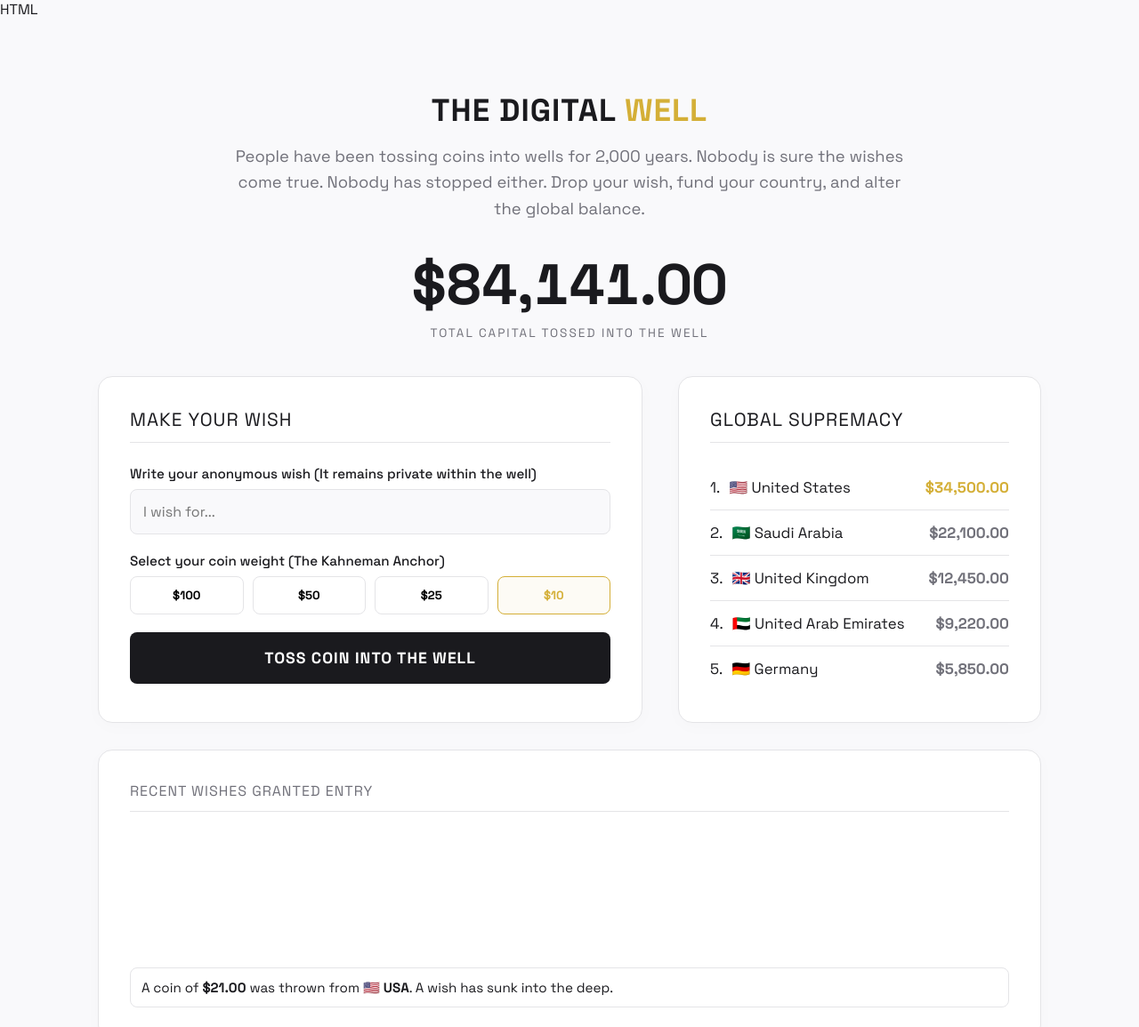
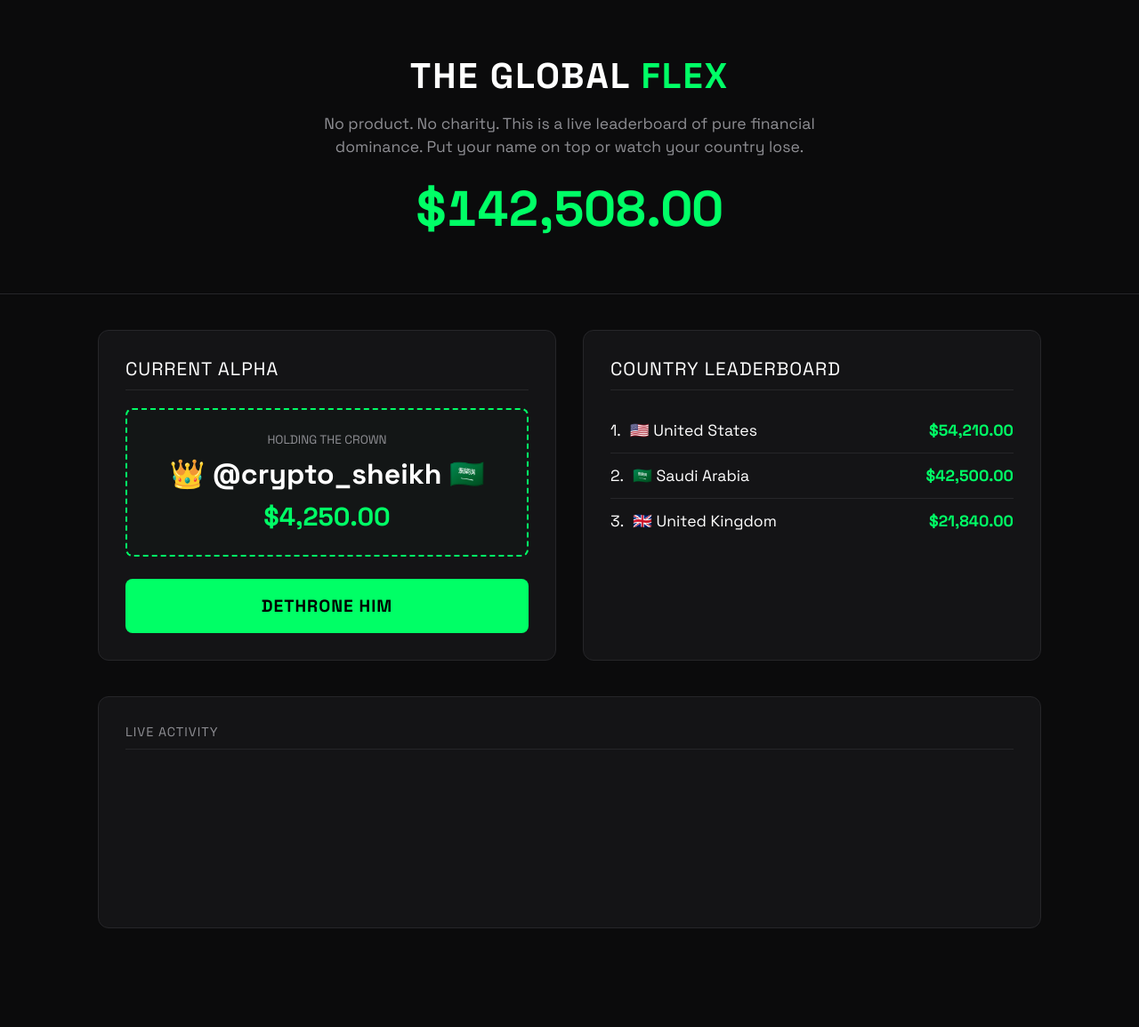
Before and after one commit to rodrigopaoluccirp-coder/fornoreason, a website: page index.html in a window 1280 px wide. Shown: the top 1155 px of the page at 89% size. Drawn offline with Linux system fonts and the light colour scheme.

Commit message:
Update index.html

```diff
--- a/index.html
+++ b/index.html
@@ -1,159 +1,117 @@
-HTML
 <!DOCTYPE html>
 <html lang="en">
 <head>
     <meta charset="UTF-8">
     <meta name="viewport" content="width=device-width, initial-scale=1.0">
-    <title>THE DIGITAL WELL | The Internet's Wishing Well</title>
+    <title>THE GLOBAL FLEX</title>
     <link rel="preconnect" href="https://fonts.googleapis.com">
     <link rel="preconnect" href="https://fonts.gstatic.com" crossorigin>
-    <link href="https://fonts.googleapis.com/css2?family=Space+Grotesk:wght@400;500;700&display=swap" rel="stylesheet">
+    <link href="https://fonts.googleapis.com/css2?family=Space+Grotesk:wght@400;700&display=swap" rel="stylesheet">
     <style>
         :root {
-            --bg: #F9F9FB;
-            --text: #1A1A1E;
-            --primary: #D4AF37; /* Oro sutil */
-            --primary-hover: #AA8B2C;
-            --card: #FFFFFF;
-            --border: #E4E4E7;
-            --muted: #71717A;
+            --bg: #0B0B0C;
+            --card: #141416;
+            --primary: #00FF66; /* Verde Dinero */
+            --text: #FFFFFF;
+            --muted: #8E8E93;
+            --border: #262629;
         }
 
         * { box-sizing: border-box; margin: 0; padding: 0; font-family: 'Space Grotesk', sans-serif; }
-        body { background-color: var(--bg); color: var(--text); padding-bottom: 80px; }
+        body { background-color: var(--bg); color: var(--text); padding-bottom: 60px; }
 
-        header { text-align: center; padding: 80px 20px 40px 20px; max-width: 800px; margin: 0 auto; }
-        .logo { font-size: 2.2rem; font-weight: 700; text-transform: uppercase; letter-spacing: 1px; margin-bottom: 15px; }
+        header { text-align: center; padding: 60px 20px; border-bottom: 1px solid var(--border); }
+        .logo { font-size: 2.5rem; font-weight: 700; letter-spacing: 2px; text-transform: uppercase; }
         .logo span { color: var(--primary); }
-        .subtitle { color: var(--muted); font-size: 1.15rem; line-height: 1.6; margin-bottom: 30px; }
+        .subtitle { color: var(--muted); font-size: 1.1rem; max-width: 600px; margin: 15px auto 0 auto; line-height: 1.5; }
 
-        .global-counter { font-size: 4rem; font-weight: 700; color: var(--text); font-variant-numeric: tabular-nums; }
-        .counter-label { text-transform: uppercase; font-size: 0.85rem; letter-spacing: 2px; color: var(--muted); margin-top: 5px; }
+        .global-counter { font-size: 3.5rem; font-weight: 700; color: var(--primary); margin-top: 20px; font-variant-numeric: tabular-nums; }
 
-        .container { max-width: 1100px; margin: 0 auto; display: grid; grid-template-columns: 1.2fr 0.8fr; gap: 40px; padding: 0 20px; }
+        .container { max-width: 1100px; margin: 40px auto; display: grid; grid-template-columns: 1fr 1fr; gap: 30px; padding: 0 20px; }
         @media (max-width: 768px) { .container { grid-template-columns: 1fr; } }
 
-        .panel { background: var(--card); border: 1px solid var(--border); border-radius: 16px; padding: 35px; box-shadow: 0 4px 20px rgba(0,0,0,0.02); }
-        .panel-title { font-size: 1.3rem; text-transform: uppercase; letter-spacing: 1px; margin-bottom: 25px; border-bottom: 1px solid var(--border); padding-bottom: 12px; }
+        .panel { background-color: var(--card); border: 1px solid var(--border); border-radius: 12px; padding: 30px; }
+        .panel-title { font-size: 1.3rem; text-transform: uppercase; margin-bottom: 20px; border-bottom: 1px solid var(--border); padding-bottom: 10px; letter-spacing: 1px; }
 
-        .form-group { margin-bottom: 20px; }
-        .form-group label { display: block; font-weight: 500; margin-bottom: 8px; font-size: 0.95rem; }
-        .input-text { width: 100%; padding: 14px; border: 1px solid var(--border); border-radius: 8px; font-size: 1rem; background: var(--bg); transition: border 0.2s; }
-        .input-text:focus { outline: none; border-color: var(--primary); }
+        .king-box { text-align: center; padding: 25px; border: 2px dashed var(--primary); border-radius: 8px; background: rgba(0, 255, 102, 0.01); margin-bottom: 25px; }
+        .king-name { font-size: 2rem; font-weight: 700; margin: 10px 0; }
+        .king-bid { font-size: 1.8rem; color: var(--primary); font-weight: 700; }
 
-        .anchor-grid { display: grid; grid-template-columns: repeat(4, 1fr); gap: 10px; margin-bottom: 20px; }
-        .anchor-btn { padding: 12px; border: 1px solid var(--border); background: var(--card); border-radius: 8px; font-weight: 700; cursor: pointer; transition: all 0.2s; }
-        .anchor-btn:hover, .anchor-btn.active { border-color: var(--primary); background: rgba(212, 175, 55, 0.05); color: var(--primary); }
+        .flex-btn { display: block; width: 100%; background-color: var(--primary); color: #000; text-align: center; padding: 18px; font-size: 1.2rem; font-weight: 700; text-transform: uppercase; border: none; border-radius: 8px; cursor: pointer; text-decoration: none; transition: transform 0.2s; letter-spacing: 1px; }
+        .flex-btn:hover { transform: translateY(-2px); }
 
-        .submit-btn { display: block; width: 100%; background: var(--text); color: #FFF; text-align: center; padding: 18px; font-size: 1.1rem; font-weight: 700; text-transform: uppercase; border: none; border-radius: 8px; cursor: pointer; text-decoration: none; transition: background 0.2s; letter-spacing: 1px; }
-        .submit-btn:hover { background: var(--primary); }
-
-        .leaderboard-row { display: flex; justify-content: space-between; padding: 14px 0; border-bottom: 1px solid var(--border); font-size: 1.05rem; }
+        .leaderboard-row { display: flex; justify-content: space-between; padding: 14px 0; border-bottom: 1px solid var(--border); font-size: 1.1rem; }
         .leaderboard-row:last-child { border-bottom: none; }
         .country { display: flex; align-items: center; gap: 10px; }
-        .amount { font-weight: 700; color: var(--muted); }
-        .leaderboard-row:first-child .amount { color: var(--primary); }
+        .amount { font-weight: 700; color: var(--primary); }
 
-        .live-feed { height: 180px; overflow-y: hidden; display: flex; flex-direction: column-reverse; gap: 10px; margin-top: 40px; }
-        .feed-item { padding: 12px; background: var(--card); border: 1px solid var(--border); border-radius: 8px; font-size: 0.95rem; animation: slideUp 0.3s ease-out; }
-        @keyframes slideUp { from { opacity: 0; transform: translateY(10px); } to { opacity: 1; transform: translateY(0); } }
+        .live-feed { height: 150px; overflow-y: hidden; display: flex; flex-direction: column-reverse; gap: 10px; margin-top: 20px; }
+        .feed-item { padding: 10px; background: rgba(255,255,255,0.02); border-left: 3px solid var(--muted); font-size: 0.95rem; }
     </style>
 </head>
 <body>
 
     <header>
-        <div class="logo">THE DIGITAL <span>WELL</span></div>
-        <p class="subtitle">People have been tossing coins into wells for 2,000 years. Nobody is sure the wishes come true. Nobody has stopped either. Drop your wish, fund your country, and alter the global balance.</p>
-        <div class="global-counter" id="globalTotal">$84,120.00</div>
-        <div class="counter-label">Total Capital Tossed Into The Well</div>
+        <div class="logo">THE GLOBAL <span>FLEX</span></div>
+        <p class="subtitle">No product. No charity. This is a live leaderboard of pure financial dominance. Put your name on top or watch your country lose.</p>
+        <div class="global-counter" id="globalTotal">$142,508.00</div>
     </header>
 
     <div class="container">
-        <!-- FORMULARIO DE APORTACIÓN -->
+        <!-- EL TRONO INDIVIDUAL -->
         <div class="panel">
-            <div class="panel-title">Make Your Wish</div>
-
-            <div class="form-group">
-                <label>Write your anonymous wish (It remains private within the well)</label>
-                <input type="text" class="input-text" placeholder="I wish for...">
+            <div class="panel-title">Current Alpha</div>
+            <div class="king-box">
+                <div style="font-size: 0.85rem; color: var(--muted); text-transform: uppercase;">Holding the Crown</div>
+                <div class="king-name">👑 @crypto_sheikh 🇸🇦</div>
+                <div class="king-bid">$4,250.00</div>
             </div>
-
-            <div class="form-group">
-                <label>Select your coin weight (The Kahneman Anchor)</label>
-                <div class="anchor-grid">
-                    <button class="anchor-btn">$100</button>
-                    <button class="anchor-btn">$50</button>
-                    <button class="anchor-btn">$25</button>
-                    <button class="anchor-btn active">$10</button>
-                </div>
-            </div>
-
-            <!-- TU ENLACE DE PAYPAL BUSINESS IRÁ AQUÍ EN EL PASO 2 -->
-            <a href="TU_LINK_DE_PAYPAL" class="submit-btn">Toss Coin Into The Well</a>
+            <!-- Enlace a PayPal en el paso 2 -->
+            <a href="#" class="flex-btn">Dethrone Him</a>
         </div>
 
-        <!-- RANKING GEOPOLÍTICO -->
+        <!-- EL MARCADOR DE PAÍSES -->
         <div class="panel">
-            <div class="panel-title">Global Supremacy</div>
+            <div class="panel-title">Country Leaderboard</div>
             <div id="leaderboard">
                 <div class="leaderboard-row">
                     <div class="country"><span>1.</span> 🇺🇸 United States</div>
-                    <div class="amount">$34,500.00</div>
+                    <div class="amount">$54,210.00</div>
                 </div>
                 <div class="leaderboard-row">
                     <div class="country"><span>2.</span> 🇸🇦 Saudi Arabia</div>
-                    <div class="amount">$22,100.00</div>
+                    <div class="amount">$42,500.00</div>
                 </div>
                 <div class="leaderboard-row">
                     <div class="country"><span>3.</span> 🇬🇧 United Kingdom</div>
-                    <div class="amount">$12,450.00</div>
-                </div>
-                <div class="leaderboard-row">
-                    <div class="country"><span>4.</span> 🇦🇪 United Arab Emirates</div>
-                    <div class="amount">$9,220.00</div>
-                </div>
-                <div class="leaderboard-row">
-                    <div class="country"><span>5.</span> 🇩🇪 Germany</div>
-                    <div class="amount">$5,850.00</div>
+                    <div class="amount">$21,840.00</div>
                 </div>
             </div>
         </div>
     </div>
 
-    <div class="container" style="margin-top: 30px;">
+    <div class="container" style="margin-top: 0;">
         <div class="panel" style="grid-column: 1 / -1;">
-            <div class="panel-title" style="font-size: 1rem; color: var(--muted);">Recent Wishes Granted Entry</div>
+            <div class="panel-title" style="font-size: 0.9rem; color: var(--muted);">Live Activity</div>
             <div class="live-feed" id="feedBox"></div>
         </div>
     </div>
 
     <script>
-        // Simulador de tracción inicial (Vital para generar FOMO y confianza)
-        const items = [
-            { name: "Anonymous", country: "🇺🇸 USA", cash: 25 },
-            { name: "CryptoWhale", country: "🇸🇦 Saudi Arabia", cash: 100 },
-            { name: "WishfulThinker", country: "🇬🇧 UK", cash: 10 },
-            { name: "Anon", country: "🇨🇦 Canada", cash: 50 }
-        ];
-        let total = 84120.00;
-
-        function tick() {
+        let total = 142508.00;
+        function simulateFeed() {
             const box = document.getElementById('feedBox');
-            const sample = items[Math.floor(Math.random() * items.length)];
-            const amt = Math.floor(Math.random() * 40) + 10;
-
+            const amt = Math.floor(Math.random() * 90) + 10;
             total += amt;
             document.getElementById('globalTotal').innerText = '$' + total.toLocaleString('en-US', {minimumFractionDigits: 2});
 
             const div = document.createElement('div');
             div.className = 'feed-item';
-            div.innerHTML = `A coin of <strong>$${amt}.00</strong> was thrown from <strong>${sample.country}</strong>. A wish has sunk into the deep.`;
+            div.innerHTML = `Someone just burned <strong>$${amt}.00</strong> to flex.`;
             box.appendChild(div);
-
-            if(box.children.length > 4) box.removeChild(box.children[0]);
+            if(box.children.length > 3) box.removeChild(box.children[0]);
         }
-        setInterval(tick, 6000);
-        tick();
+        setInterval(simulateFeed, 7000);
     </script>
 </body>
 </html>
```
